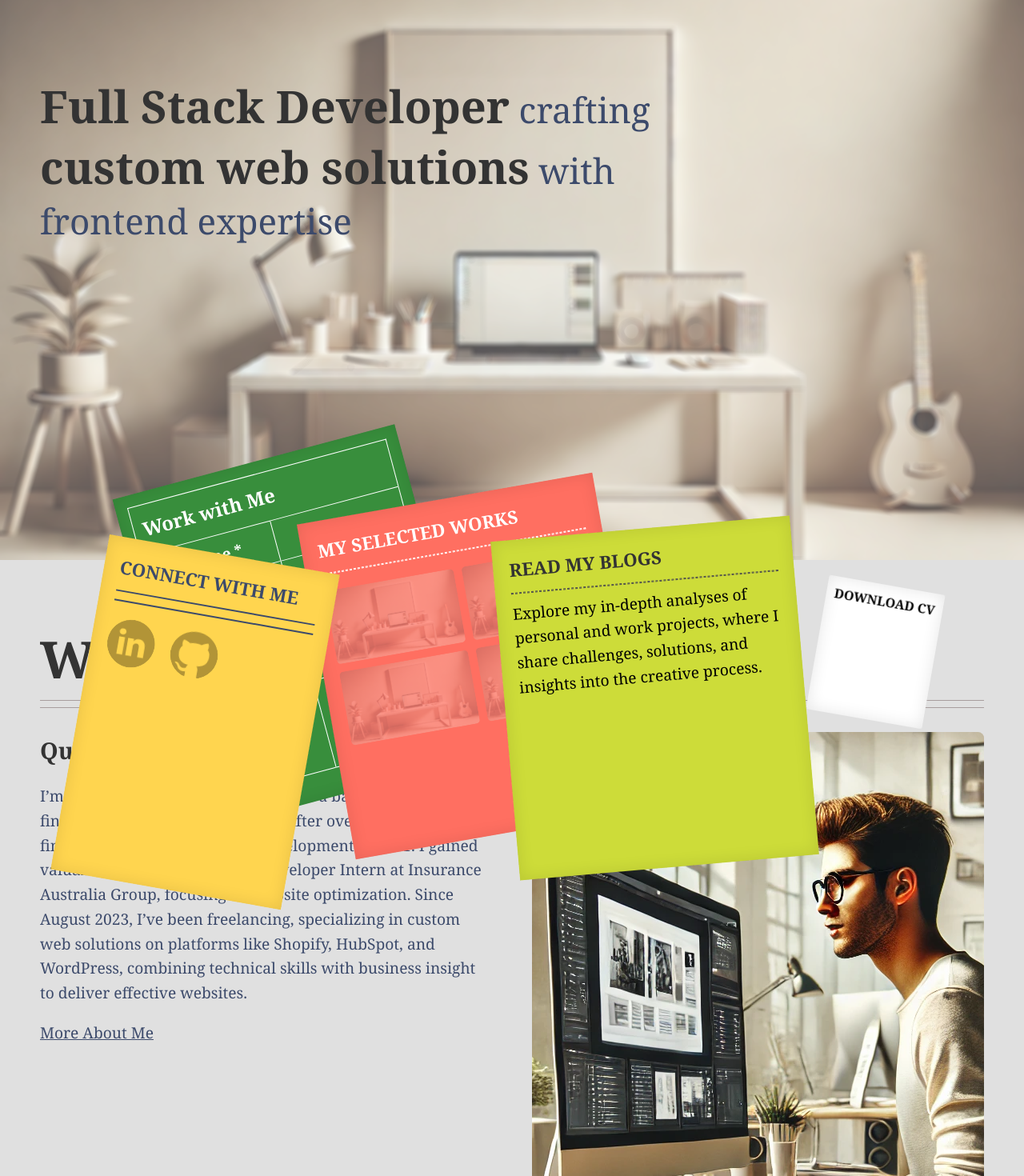
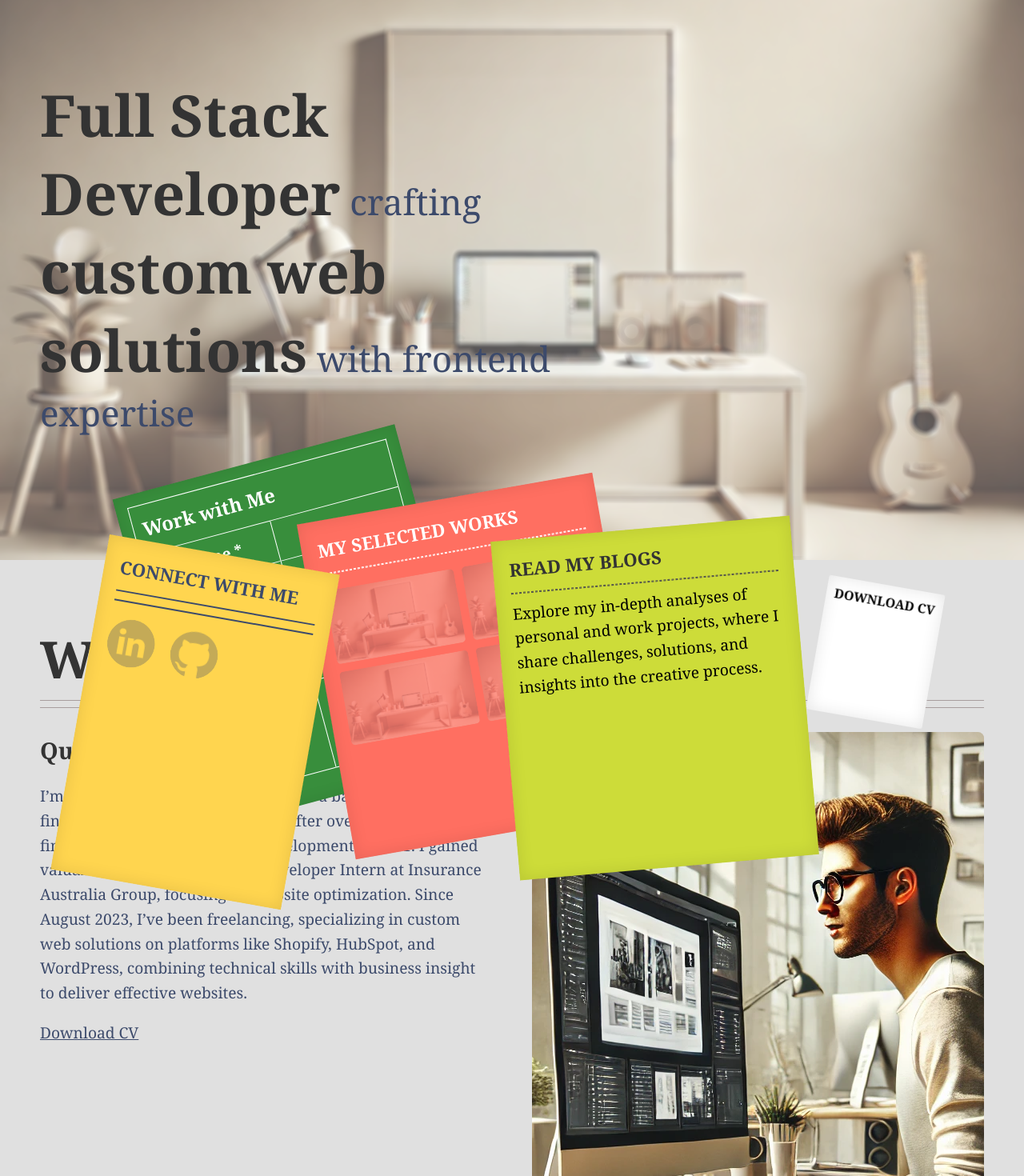
Before and after one commit to wteo/resumeWebsite2, a React (Create React App) app in the folder my-react-app/: page / in a window 1280 px wide. Shown: the top 1470 px of the page at 80% size. Built offline with nearby package versions, Linux system fonts and the light colour scheme; a web font is replaced by a local one.

Commit message:
Updated content

```diff
--- a/my-react-app/src/components/About.js
+++ b/my-react-app/src/components/About.js
@@ -19,7 +19,7 @@ function About({ routeHandler }) {
                         <p>
                             I’m Wendy Teo, a web developer with a background in finance and a passion for coding. After over a decade in finance, I transitioned to web development in 2021. I gained valuable experience as a Web Developer Intern at Insurance Australia Group, focusing on website optimization. Since August 2023, I’ve been freelancing, specializing in custom web solutions on platforms like Shopify, HubSpot, and WordPress, combining technical skills with business insight to deliver effective websites.
                         </p>
-                        <a onClick={ () => routeHandler('profile') }>More About Me</a>
+                        <a href='/'>Download CV</a>
                     </div>
                     <div className="about__image-wrapper">
                         <img src={ profile } alt="Profile" className="about__image" />
--- a/my-react-app/src/components/Files.js
+++ b/my-react-app/src/components/Files.js
@@ -38,9 +38,9 @@ function Files({ routeHandler }) {
                 <h3 className="file__title">Connect with Me</h3>
                 <hr className="file__divider" />
                 <hr className="file__divider" />
-                <p className="file__content">
+                <div className="file__content">
                     <Social />
-                </p>
+                </div>
             </div>
             <div id="file__form" className="file forest" onClick={ () => routeHandler('contact') }>
                 <Form />
@@ -48,7 +48,7 @@ function Files({ routeHandler }) {
             <div className="file coral" onClick={ () => routeHandler('projects') }>
                 <h3 className="file__title">My Selected Works</h3>
                 <hr className="file__divider" />
-                <p className="file__content">
+                <div className="file__content">
                     <div className="file__grid">
                         <div className="file__image-wrapper">
                             <img className="file__image" src={ office } alt="project" />
@@ -63,7 +63,7 @@ function Files({ routeHandler }) {
                             <img className="file__image" src={ office } alt="project" />
                         </div>
                     </div>
-                </p>
+                </div>
             </div>
             <div className="file lime" onClick={ () => routeHandler('blogs') }>
                 <h3 className="file__title">Read My Blogs</h3>
--- a/my-react-app/src/components/HeroBanner.scss
+++ b/my-react-app/src/components/HeroBanner.scss
@@ -12,12 +12,12 @@
 
     &__content {
         text-align: left;
-        width: 65%;
+        width: 60%;
 
         &-title {
 
             span {
-                font-size: 3.5rem;
+                font-size: 4.5rem;
                 font-weight: 900;
                 color: $alternate-text-color;
 
@@ -36,8 +36,12 @@
         font-size: 2.0rem;
         height: 450px;
 
-        &__content-title span {
-            font-size: 3.0rem;
+        &__content {
+            width: 65%;
+
+            &-title span {
+                font-size: 3.5rem;
+            }
         }
     }
 }
--- a/my-react-app/src/ui/Social.js
+++ b/my-react-app/src/ui/Social.js
@@ -19,8 +19,8 @@ function Social() {
 
     return (
         <div className="social">
-            { socials.map(social => (
-                <a className="social__image-wrapper" href={social.url} target="_blank" rel="noreferrer">
+            { socials.map((social, index) => (
+                <a className="social__image-wrapper" key={index} href={social.url} target="_blank" rel="noreferrer">
                     <img className="social__image" src={social.src} alt={social.alt} />
                 </a>
             ))}
--- a/my-react-app/src/ui/Social.scss
+++ b/my-react-app/src/ui/Social.scss
@@ -12,9 +12,11 @@
         justify-content: center;
         align-items: center;
         opacity: 0.3;
+        transition: all 0.3s ease-in-out;
 
         &:hover {
             cursor: pointer;
+            opacity: 0.5;
         }
     }
 
```
Also changed, not shown: my-react-app/src/assets/github.png, my-react-app/src/assets/linkedin.png.
